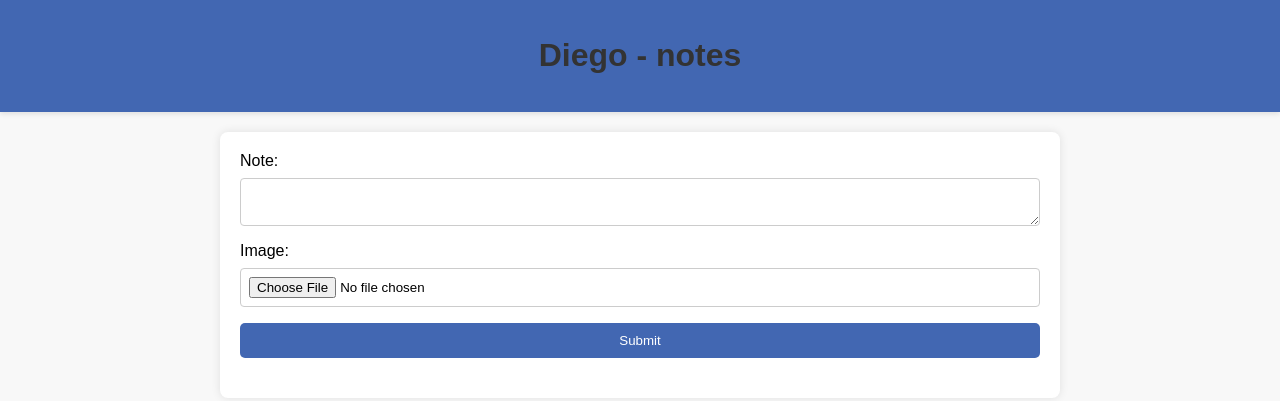
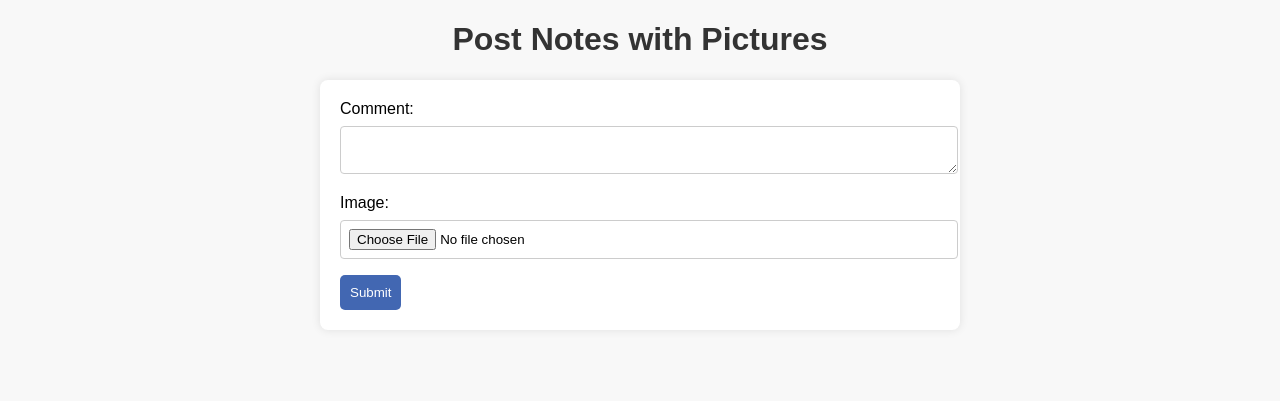
Before and after one commit to frontdanubius/post, a website: page index.html in a window 1280 px wide. Drawn offline with Linux system fonts and the light colour scheme; no server answers.

Commit message:
Update index.html

```diff
--- a/index.html
+++ b/index.html
@@ -4,7 +4,7 @@
 <head>
   <meta charset="UTF-8">
   <meta name="viewport" content="width=device-width, initial-scale=1.0">
-  <title>Picture Notes</title>
+  <title>Post Notes with Pictures</title>
   <style>
     body {
       font-family: 'Arial', sans-serif;
@@ -13,42 +13,30 @@
       background-color: #f8f8f8;
     }
 
-    header {
+    h1 {
       text-align: center;
-      background-color: #4267B2; /* Facebook blue color */
-      color: #fff;
-      padding: 1rem;
-      box-shadow: 0 2px 5px rgba(0, 0, 0, 0.1);
-    }
-
-    main {
-      max-width: 800px;
-      margin: 20px auto;
-      padding: 20px;
-      background-color: #fff;
-      box-shadow: 0 0 10px rgba(0, 0, 0, 0.1);
-      border-radius: 8px;
-    }
-
-    h1,
-    h2,
-    p {
       color: #333;
     }
 
     form {
-      display: flex;
-      flex-direction: column;
+      max-width: 600px;
+      margin: 20px auto;
+      background-color: #fff;
+      box-shadow: 0 0 10px rgba(0, 0, 0, 0.1);
+      padding: 20px;
+      border-radius: 8px;
     }
 
     label {
+      display: block;
       margin-bottom: 8px;
     }
 
     textarea,
     input {
+      width: 100%;
+      padding: 8px;
       margin-bottom: 16px;
-      padding: 8px;
       border: 1px solid #ccc;
       border-radius: 4px;
     }
@@ -89,14 +77,11 @@
 </head>
 
 <body>
-  <header>
-    <h1>Diego - notes</h1>
-  </header>
+  <h1>Post Notes with Pictures</h1>
 
-  <main>
   <form id="noteForm" enctype="multipart/form-data">
-      <label for="note">Note:</label>
-      <textarea id="note" name="note" required></textarea>
+    <label for="comment">Comment:</label>
+    <textarea id="comment" name="comment" required></textarea>
 
     <label for="image">Image:</label>
     <input type="file" id="image" name="image" accept="image/*" required>
@@ -105,7 +90,6 @@
   </form>
 
   <div id="notes"></div>
-  </main>
 
   <script>
     const noteForm = document.getElementById('noteForm');
@@ -150,7 +134,7 @@
           const noteElement = document.createElement('div');
           noteElement.className = 'note';
           noteElement.innerHTML = `
-            <p>${note.note}</p>
+            <p>${note.comment}</p>
             <img src="/uploads/${note.image}?${new Date().getTime()}" alt="Note Image">
           `;
           notesDiv.appendChild(noteElement);
```
Lines whose indentation alone changed are shown as unchanged.
